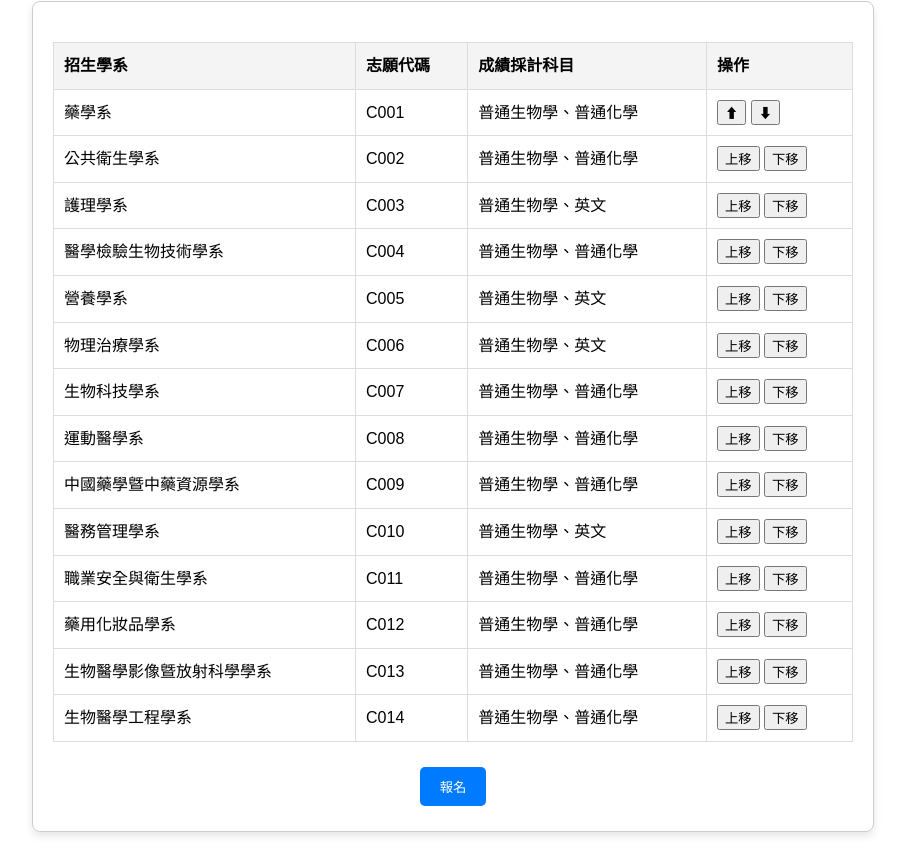
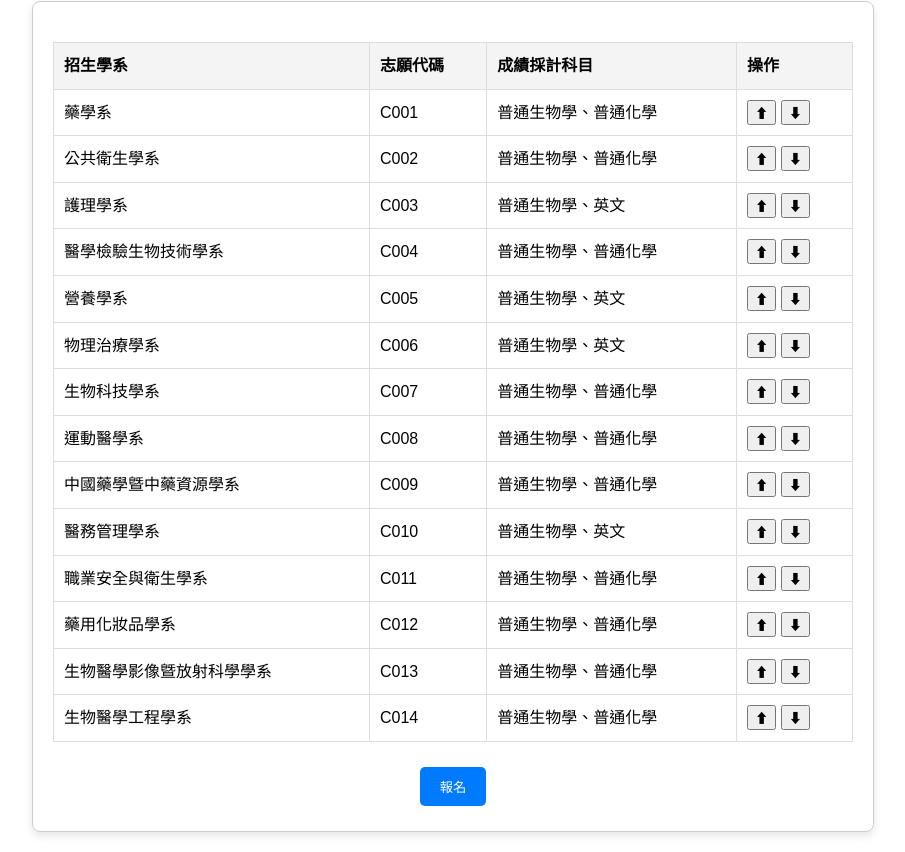
Before and after one commit to cccYuChen/cmu, a plain HTML site: page exam.html in a window 1280 px wide. Shown: the part 457-1309 px from the top of the page, without its empty margins (187-1092 px from the left). Drawn offline with Linux system fonts and the light colour scheme.

Commit message:
Update exam.html

```diff
--- a/exam.html
+++ b/exam.html
@@ -176,8 +176,8 @@
                     <td>C002</td>
                     <td>普通生物學、普通化學</td>
                     <td>
-                        <button onclick="moveUp(this.parentNode.parentNode)">上移</button>
-                        <button onclick="moveDown(this.parentNode.parentNode)">下移</button>
+                        <button onclick="moveUp(this.parentNode.parentNode)">⬆</button>
+                        <button onclick="moveDown(this.parentNode.parentNode)">⬇</button>
                     </td>
                 </tr>
                 <tr>
@@ -185,8 +185,8 @@
                     <td>C003</td>
                     <td>普通生物學、英文</td>
                     <td>
-                        <button onclick="moveUp(this.parentNode.parentNode)">上移</button>
-                        <button onclick="moveDown(this.parentNode.parentNode)">下移</button>
+                        <button onclick="moveUp(this.parentNode.parentNode)">⬆</button>
+                        <button onclick="moveDown(this.parentNode.parentNode)">⬇</button>
                     </td>
                 </tr>
                 <tr>
@@ -194,8 +194,8 @@
                     <td>C004</td>
                     <td>普通生物學、普通化學</td>
                     <td>
-                        <button onclick="moveUp(this.parentNode.parentNode)">上移</button>
-                        <button onclick="moveDown(this.parentNode.parentNode)">下移</button>
+                        <button onclick="moveUp(this.parentNode.parentNode)">⬆</button>
+                        <button onclick="moveDown(this.parentNode.parentNode)">⬇</button>
                     </td>
                 </tr>
                 <tr>
@@ -203,8 +203,8 @@
                     <td>C005</td>
                     <td>普通生物學、英文</td>
                     <td>
-                        <button onclick="moveUp(this.parentNode.parentNode)">上移</button>
-                        <button onclick="moveDown(this.parentNode.parentNode)">下移</button>
+                        <button onclick="moveUp(this.parentNode.parentNode)">⬆</button>
+                        <button onclick="moveDown(this.parentNode.parentNode)">⬇</button>
                     </td>
                 </tr>
                 <tr>
@@ -212,8 +212,8 @@
                     <td>C006</td>
                     <td>普通生物學、英文</td>
                     <td>
-                        <button onclick="moveUp(this.parentNode.parentNode)">上移</button>
-                        <button onclick="moveDown(this.parentNode.parentNode)">下移</button>
+                        <button onclick="moveUp(this.parentNode.parentNode)">⬆</button>
+                        <button onclick="moveDown(this.parentNode.parentNode)">⬇</button>
                     </td>
                 </tr>
                 <tr>
@@ -221,8 +221,8 @@
                     <td>C007</td>
                     <td>普通生物學、普通化學</td>
                     <td>
-                        <button onclick="moveUp(this.parentNode.parentNode)">上移</button>
-                        <button onclick="moveDown(this.parentNode.parentNode)">下移</button>
+                        <button onclick="moveUp(this.parentNode.parentNode)">⬆</button>
+                        <button onclick="moveDown(this.parentNode.parentNode)">⬇</button>
                     </td>
                 </tr>
                 <tr>
@@ -230,8 +230,8 @@
                     <td>C008</td>
                     <td>普通生物學、普通化學</td>
                     <td>
-                        <button onclick="moveUp(this.parentNode.parentNode)">上移</button>
-                        <button onclick="moveDown(this.parentNode.parentNode)">下移</button>
+                        <button onclick="moveUp(this.parentNode.parentNode)">⬆</button>
+                        <button onclick="moveDown(this.parentNode.parentNode)">⬇</button>
                     </td>
                 </tr>
                 <tr>
@@ -239,8 +239,8 @@
                     <td>C009</td>
                     <td>普通生物學、普通化學</td>
                     <td>
-                        <button onclick="moveUp(this.parentNode.parentNode)">上移</button>
-                        <button onclick="moveDown(this.parentNode.parentNode)">下移</button>
+                        <button onclick="moveUp(this.parentNode.parentNode)">⬆</button>
+                        <button onclick="moveDown(this.parentNode.parentNode)">⬇</button>
                     </td>
                 </tr>
                 <tr>
@@ -248,8 +248,8 @@
                     <td>C010</td>
                     <td>普通生物學、英文</td>
                     <td>
-                        <button onclick="moveUp(this.parentNode.parentNode)">上移</button>
-                        <button onclick="moveDown(this.parentNode.parentNode)">下移</button>
+                        <button onclick="moveUp(this.parentNode.parentNode)">⬆</button>
+                        <button onclick="moveDown(this.parentNode.parentNode)">⬇</button>
                     </td>
                 </tr>
                 <tr>
@@ -257,8 +257,8 @@
                     <td>C011</td>
                     <td>普通生物學、普通化學</td>
                     <td>
-                        <button onclick="moveUp(this.parentNode.parentNode)">上移</button>
-                        <button onclick="moveDown(this.parentNode.parentNode)">下移</button>
+                        <button onclick="moveUp(this.parentNode.parentNode)">⬆</button>
+                        <button onclick="moveDown(this.parentNode.parentNode)">⬇</button>
                     </td>
                 </tr>
                 <tr>
@@ -266,8 +266,8 @@
                     <td>C012</td>
                     <td>普通生物學、普通化學</td>
                     <td>
-                        <button onclick="moveUp(this.parentNode.parentNode)">上移</button>
-                        <button onclick="moveDown(this.parentNode.parentNode)">下移</button>
+                        <button onclick="moveUp(this.parentNode.parentNode)">⬆</button>
+                        <button onclick="moveDown(this.parentNode.parentNode)">⬇</button>
                     </td>
                 </tr>
                 <tr>
@@ -275,8 +275,8 @@
                     <td>C013</td>
                     <td>普通生物學、普通化學</td>
                     <td>
-                        <button onclick="moveUp(this.parentNode.parentNode)">上移</button>
-                        <button onclick="moveDown(this.parentNode.parentNode)">下移</button>
+                        <button onclick="moveUp(this.parentNode.parentNode)">⬆</button>
+                        <button onclick="moveDown(this.parentNode.parentNode)">⬇</button>
                     </td>
                 </tr>
                 <tr>
@@ -284,8 +284,8 @@
                     <td>C014</td>
                     <td>普通生物學、普通化學</td>
                     <td>
-                        <button onclick="moveUp(this.parentNode.parentNode)">上移</button>
-                        <button onclick="moveDown(this.parentNode.parentNode)">下移</button>
+                        <button onclick="moveUp(this.parentNode.parentNode)">⬆</button>
+                        <button onclick="moveDown(this.parentNode.parentNode)">⬇</button>
                     </td>
                 </tr>
             </tbody>
```
